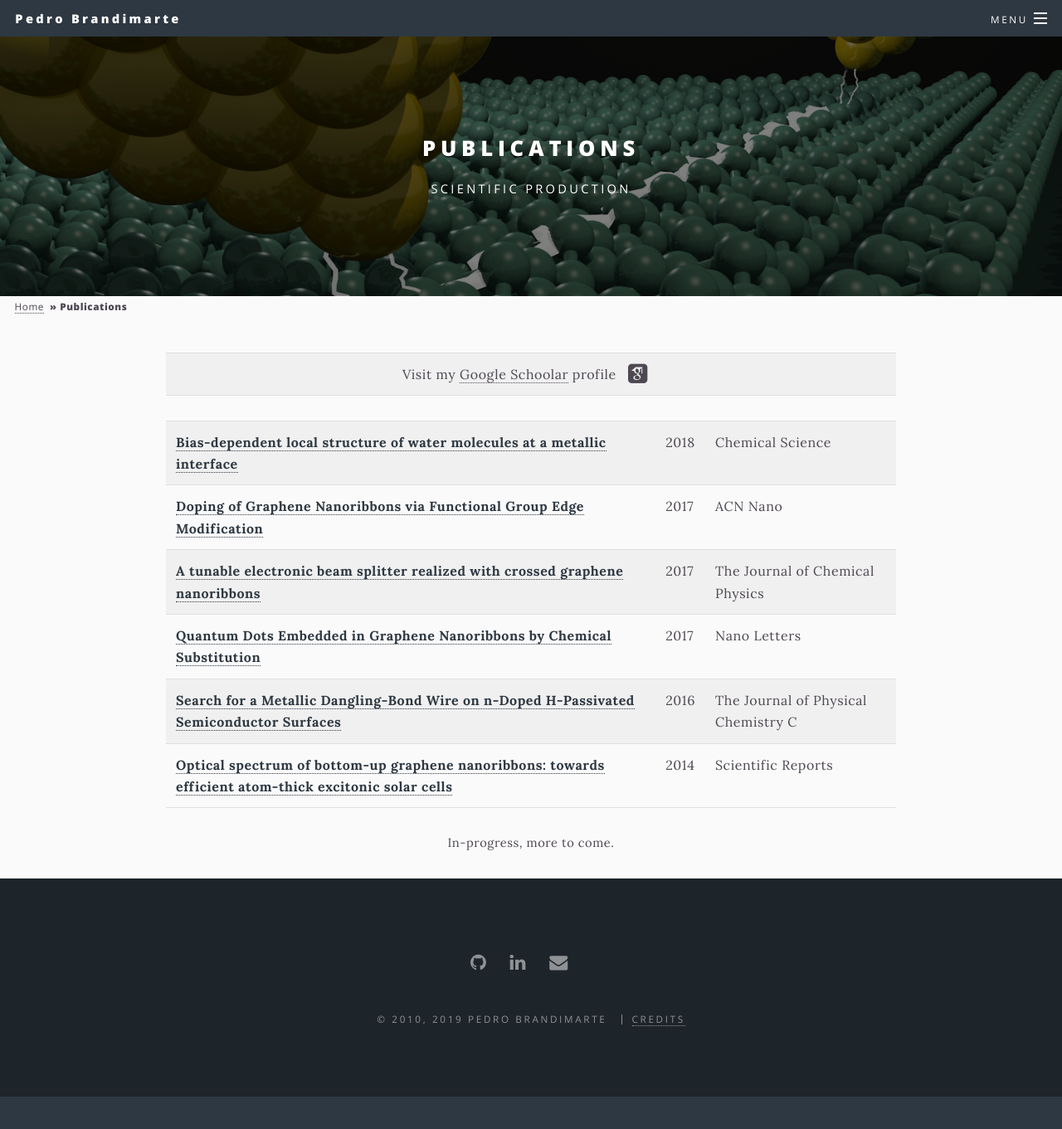
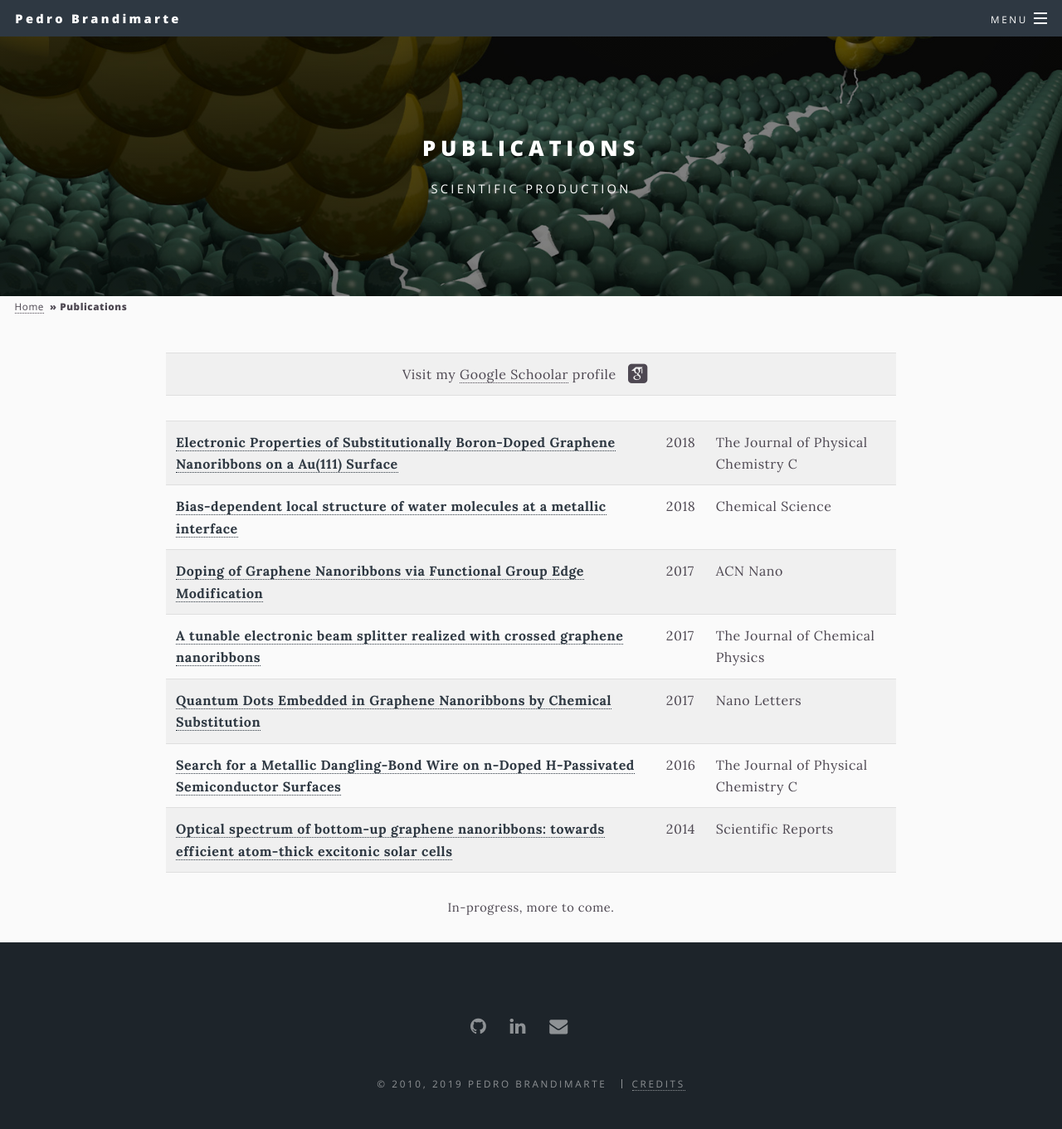
Before and after one commit to brandimarte/brandimarte.github.io, a Jekyll site: the page built from _pages/publications.html, in a window 1280 px wide and 1400 px high, scrolled down 4 px. Shown: the top 1361 px of the window at 83% size. Built offline with Jekyll 4.4.1, drawn with Linux system fonts in a browser that asks for light colours; some web fonts are replaced; before the commit the page ends 1326 px from its top, so only the background shows below that; part of the change alters nothing that is shown.

````diff
--- /dev/null
+++ b/_posts/2018-06-01-J_Phys_Chem_C_2018.md
@@ -0,0 +1,49 @@
+---
+priority: 0.07
+categories: publications
+pub-author: Eduard Carbonell-Sanromà, Aran Garcia-Lekue, Martina Corso, Guillaume Vasseur, Pedro Brandimarte, Jorge Lobo-Checa, Dimas G. de Oteyza, Jingcheng Li, Shigeki Kawai, Shohei Saito, Shigehiro Yamaguchi, J. Enrique Ortega, Daniel Sánchez-Portal, and Jose Ignacio Pascual
+pub-title: "Electronic Properties of Substitutionally Boron-Doped Graphene Nanoribbons on a Au(111) Surface"
+pub-journal: The Journal of Physical Chemistry C
+pub-volume: 122
+pub-number: 28
+pub-doi: 10.1021/acs.jpcc.8b03748
+pub-url: https://doi.org/10.1021/acs.jpcc.8b03748
+pub-pdf: https://pubs.acs.org/doi/pdf/10.1021/acs.jpcc.8b03748?rand=1w00f5cx
+pub-fig: JPCC2018.jpg
+background-image: JPCC2018_back.jpg
+options: minihead, notitle
+tags:
+  - graphene nanoribbons
+  - di-boron chemical substitution
+  - scanning tunneling spectroscopy
+  - angle-resolved photoemission
+  - electronic structure
+  - density functional theory
+---
+
+##### Abstract
+
+High-quality graphene nanoribbons (GNRs) grown by on-surface synthesis strategies with atomic precision can be controllably doped by inserting heteroatoms or chemical groups in the molecular precursors.
+Here, we study the electronic structure of armchair GNRs substitutionally doped with di-boron moieties at the center, through a combination of scanning tunneling spectroscopy, angle-resolved photoemission, and density functional theory simulations.
+Boron atoms appear with a small displacement toward the surface, signaling their stronger interactions with the metal.
+We find two boron-rich flat bands emerging as impurity states inside the GNR band gap, one of them particularly broadened after its hybridization with the gold surface states.
+In addition, the boron atoms shift the conduction and valence bands of the pristine GNR away from the gap edge and leave unaffected the bands above and below, which become the new frontier bands and have a negligible boron character.
+This is due to the selective mixing of boron states with GNR bands according to their symmetry.
+Our results depict that the GNR band structure can be tuned by modifying the separation between di-boron moieties.
+
+##### Bibtex citation
+
+```
+@Article{Carbonell-Sanroma2018,
+  author    = {Eduard Carbonell-Sanrom{\`{a}} and Aran Garcia-Lekue and Martina Corso and Guillaume Vasseur and Pedro Brandimarte and Jorge Lobo-Checa and Dimas G. de Oteyza and Jingcheng Li and Shigeki Kawai and Shohei Saito and Shigehiro Yamaguchi and J. Enrique Ortega and Daniel S{\'{a}}nchez-Portal and Jose Ignacio Pascual},
+  title     = {Electronic Properties of Substitutionally Boron-Doped Graphene Nanoribbons on a Au(111) Surface},
+  journal   = {Journal of Physical Chemistry C},
+  year      = {2018},
+  volume    = {122},
+  number    = {28},
+  pages     = {16092--16099},
+  issn      = {1932-7447},
+  doi       = {10.1021/acs.jpcc.8b03748},
+  publisher = {American Chemical Society ({ACS})},
+}
+```
--- a/css/main.scss
+++ b/css/main.scss
@@ -666,7 +666,7 @@ input[type="radio"] {
 	display: block;
 	margin-left: auto;
 	margin-right: auto;
-	width: 50%;
+	width: 60%;
 
 	img {
 	    width: 100%;
````
Also changed, not shown: images/JPCC2018.jpg (added), images/JPCC2018_back.jpg (added).
